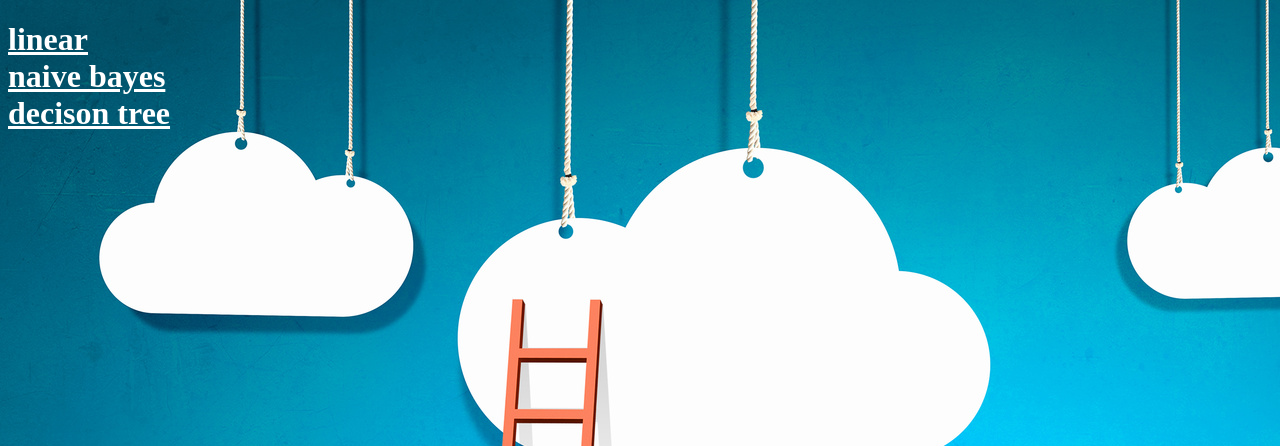
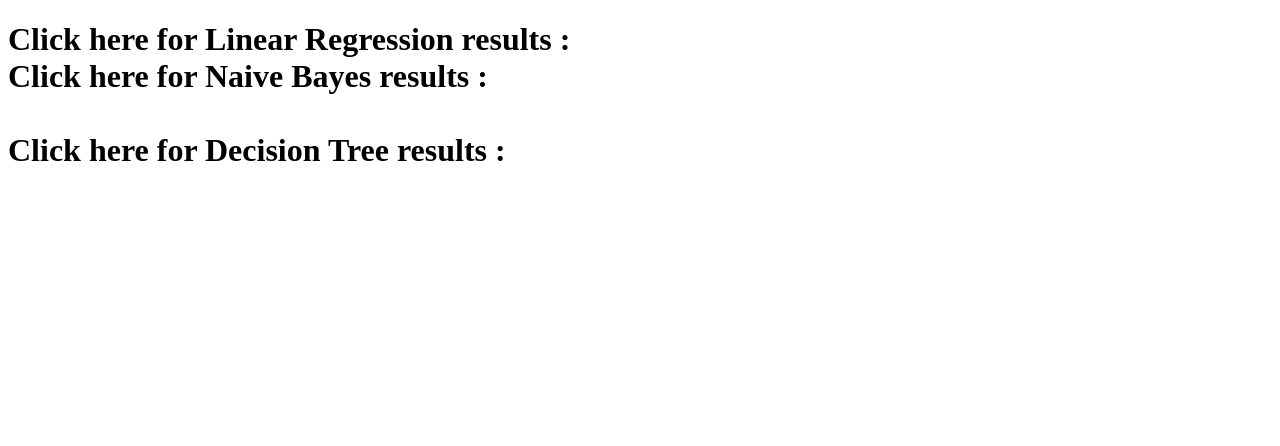
Before and after one commit to tripmani/cloud_ml_service, a Flask app: page / in a window 1280 px wide. Shown: the top 446 px of the page. Run offline with Flask 2, Linux system fonts and the light colour scheme.

Commit message:
Initial Changes

```diff
--- a/templates/index.html
+++ b/templates/index.html
@@ -3,20 +3,17 @@
 
 <head>
 	<style>
-body {
-   background: url("/static/cc.png") ;
-}
 a:link {
     color: white;
 }
 a:visited {
-    color: black;
+    color: blue;
 }
 </style></head>
 <h1>
-<a href="/linear" >linear</a><br>
-<a href="/naivebayes" >naive bayes</a><br>
-<a href="/decisiontree">decison tree</a><br>
+Click here for Linear Regression results : <a href="/linear" >Linear Regression</a><br>
+Click here for Naive Bayes results :<a href="/naivebayes" >Naive Bayes</a><br><br>
+Click here for Decision Tree results :<a href="/decisiontree">Decision Tree</a><br><br>
 </h1>
 </body>
 <html>
```
Also changed, not shown: static/cc.png (deleted).
